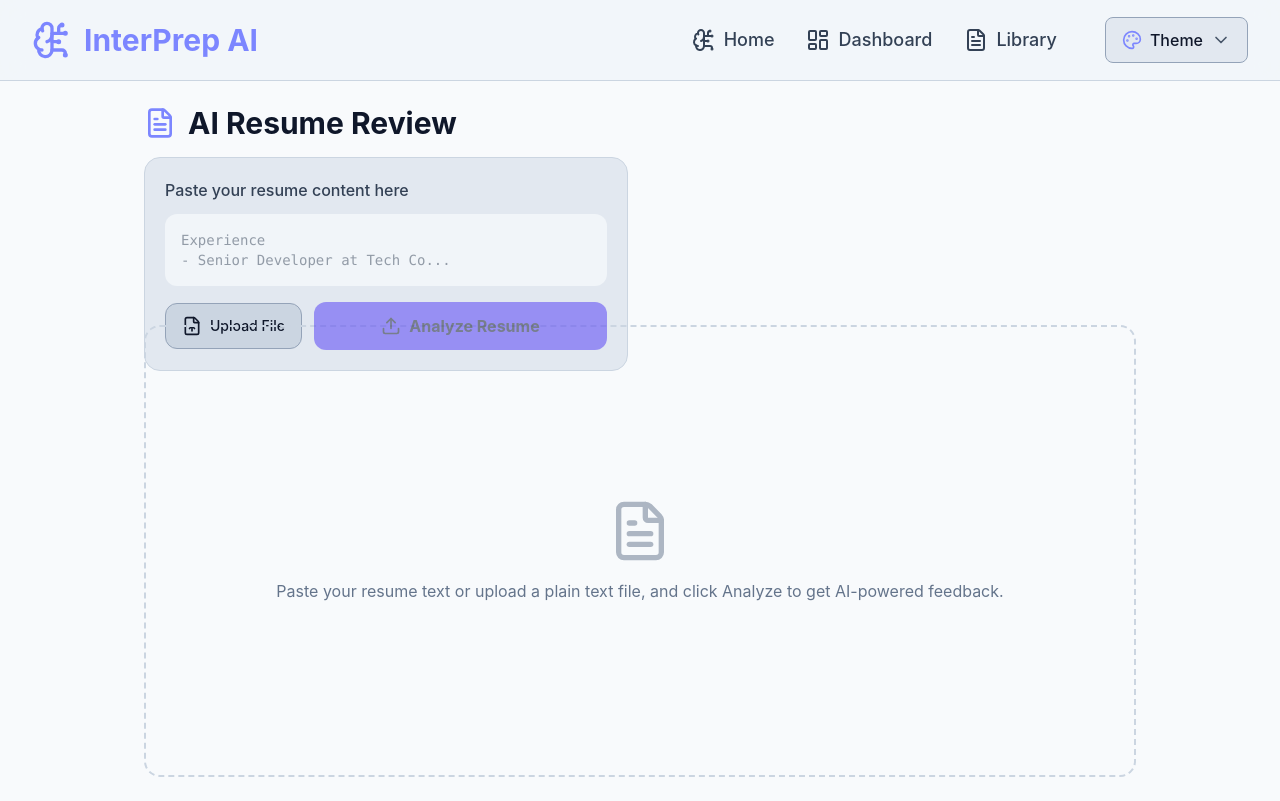
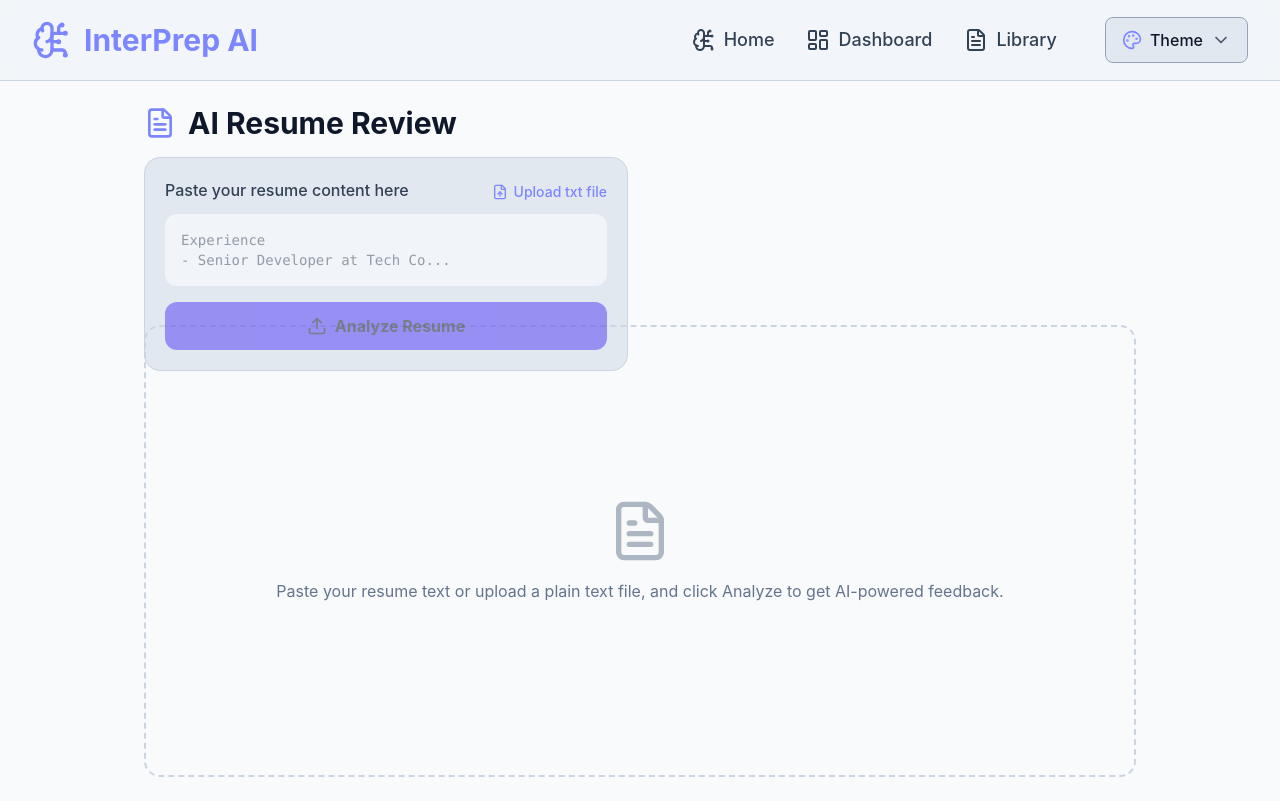
Before and after one commit to Komal15106/InterPrep-AI, a React (Vite) app in the folder client/: page /resume in a window 1280 px wide. Built offline with nearby package versions, Linux system fonts and the light colour scheme.

Commit message:
Restore original full-width button layout

```diff
--- a/client/src/pages/ResumeReview.jsx
+++ b/client/src/pages/ResumeReview.jsx
@@ -60,17 +60,10 @@ const ResumeReview = () => {
             <div className="grid md:grid-cols-2 gap-6 flex-grow min-h-0 pb-6">
                 <div className="flex flex-col h-full">
                     <div className="bg-slate-800 p-5 rounded-2xl border border-slate-700 flex flex-col h-full">
-                        <label className="block text-slate-300 font-medium mb-3 flex-shrink-0">
+                        <div className="flex items-end justify-between mb-3 flex-shrink-0">
+                            <label className="text-slate-300 font-medium">
                                 Paste your resume content here
                             </label>
-                        <textarea
-                            value={resumeText}
-                            onChange={(e) => setResumeText(e.target.value)}
-                            className="w-full flex-grow bg-slate-900 border-slate-700 rounded-xl p-4 text-slate-300 focus:ring-2 focus:ring-indigo-500 focus:border-transparent resize-none font-mono text-sm min-h-0"
-                            placeholder="Experience&#10;- Senior Developer at Tech Co...&#10;&#10;Education&#10;- BS Computer Science..."
-                        />
-
-                        <div className="mt-4 flex flex-col sm:flex-row items-center gap-3">
                             <input
                                 type="file"
                                 accept=".txt,.pdf,.doc,.docx"
@@ -80,16 +73,23 @@ const ResumeReview = () => {
                             />
                             <button
                                 onClick={() => fileInputRef.current?.click()}
-                                className="w-full sm:w-auto px-4 py-3 bg-slate-700 hover:bg-slate-600 text-white rounded-xl font-medium transition-colors flex items-center justify-center gap-2 border border-slate-600"
+                                className="flex items-center gap-1.5 text-indigo-400 hover:text-indigo-300 text-sm font-medium transition-colors"
                             >
-                                <FileUp className="w-5 h-5" />
-                                <span className="text-sm truncate max-w-[150px]">{fileName || "Upload File"}</span>
+                                <FileUp className="w-4 h-4" />
+                                <span className="truncate max-w-[120px]">{fileName || "Upload txt file"}</span>
                             </button>
+                        </div>
+                        <textarea
+                            value={resumeText}
+                            onChange={(e) => setResumeText(e.target.value)}
+                            className="w-full flex-grow bg-slate-900 border-slate-700 rounded-xl p-4 text-slate-300 focus:ring-2 focus:ring-indigo-500 focus:border-transparent resize-none font-mono text-sm min-h-0"
+                            placeholder="Experience&#10;- Senior Developer at Tech Co...&#10;&#10;Education&#10;- BS Computer Science..."
+                        />
 
                         <button
                             onClick={handleSubmit}
                             disabled={loading || !resumeText.trim()}
-                                className="w-full py-3 bg-indigo-600 hover:bg-indigo-700 text-white rounded-xl font-bold transition-colors disabled:opacity-50 disabled:cursor-not-allowed flex items-center justify-center gap-2"
+                            className="w-full mt-4 py-3 bg-indigo-600 hover:bg-indigo-700 text-white rounded-xl font-bold transition-colors disabled:opacity-50 disabled:cursor-not-allowed flex items-center justify-center gap-2"
                         >
                             {loading ? (
                                 <>
@@ -103,7 +103,6 @@ const ResumeReview = () => {
                                 </>
                             )}
                         </button>
-                        </div>
                     </div>
                 </div>
             </div>
```
Lines whose indentation alone changed are shown as unchanged.
